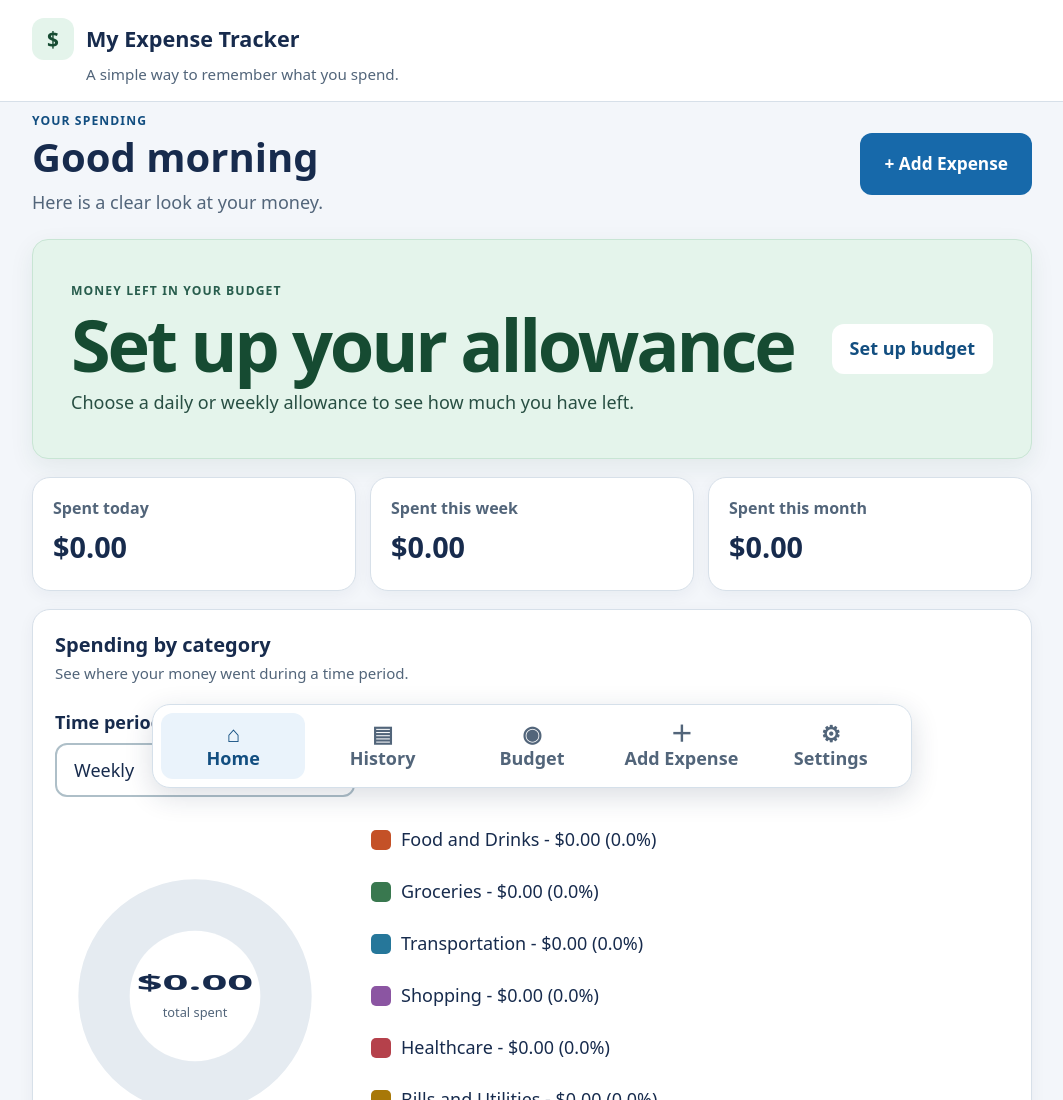
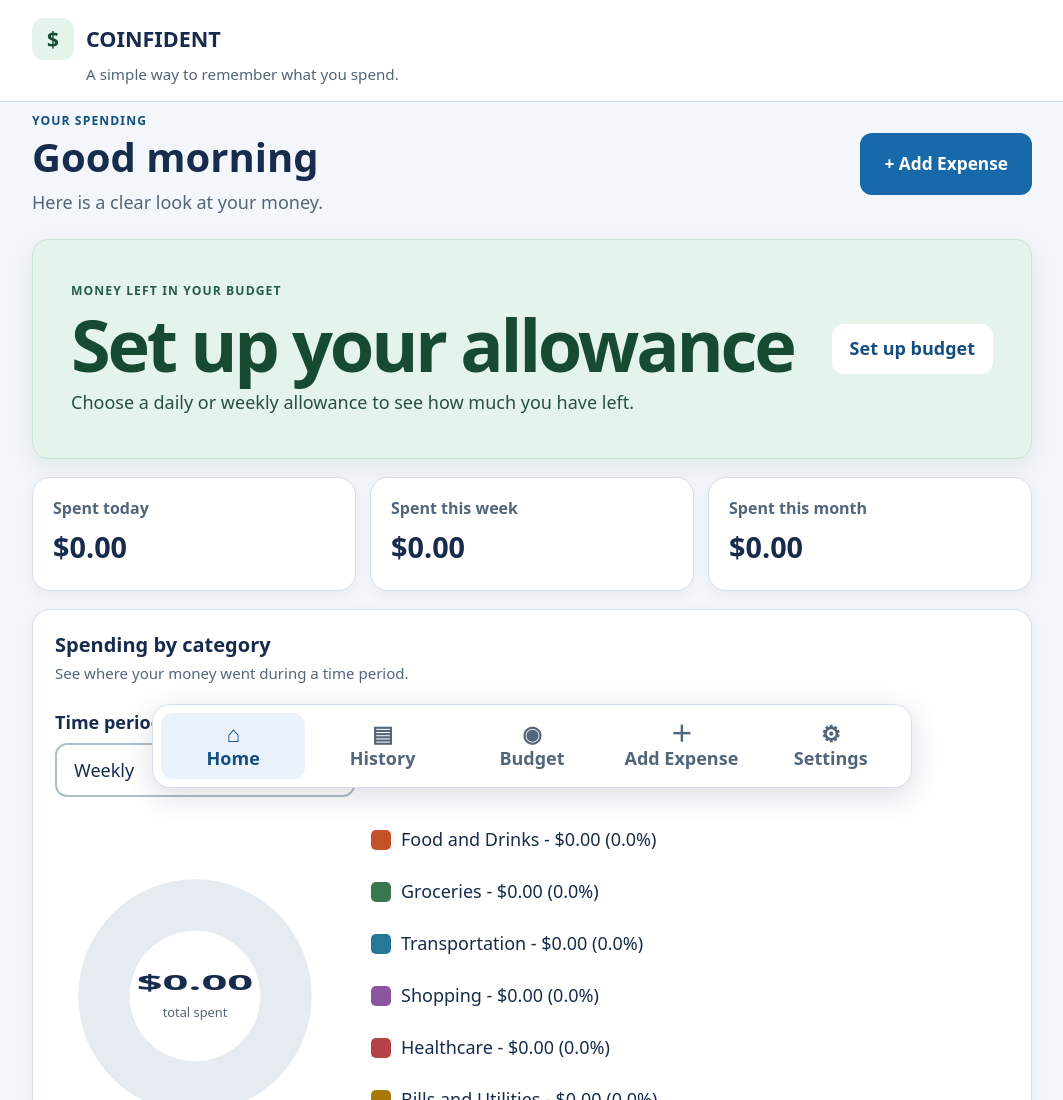
Before and after one commit to simashton68-source/Ashton-ExpenseTracker, a plain HTML site: page index.html in a window 1280 px wide. Shown: the top 1100 px of the page, without its empty margins (108-1171 px from the left). Drawn offline with Linux system fonts and the light colour scheme.

Commit message:
changing Name

```diff
--- a/index.html
+++ b/index.html
@@ -4,16 +4,16 @@
   <meta charset="UTF-8">
   <meta name="viewport" content="width=device-width, initial-scale=1.0">
   <meta name="theme-color" content="#f5f7fa">
-  <title>My Expense Tracker</title>
+  <title>COINFIDENT</title>
   <link rel="icon" href="data:,">
   <link rel="stylesheet" href="style.css">
 </head>
 <body>
   <header class="site-header">
     <div class="header-content">
-      <a class="brand" href="#home" aria-label="My Expense Tracker home">
+      <a class="brand" href="#home" aria-label="COINFIDENT home">
         <span class="brand-icon" aria-hidden="true">$</span>
-        <span>My Expense Tracker</span>
+        <span>COINFIDENT</span>
       </a>
       <p class="tagline">A simple way to remember what you spend.</p>
     </div>
```
